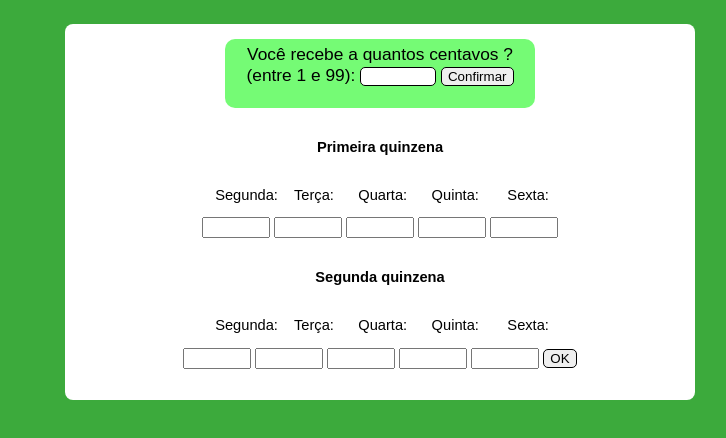
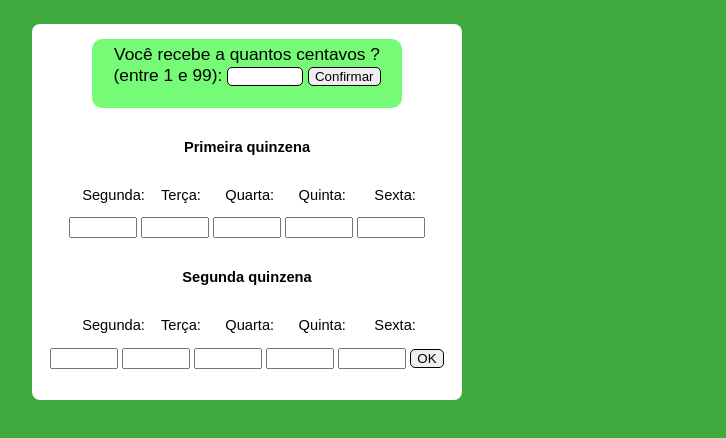
Before and after one commit to JairanGit/coquin, a plain HTML site: page index.html in a window 1280 px wide. Shown: the part 168-606 px from the top of the page, without its empty margins (393-1119 px from the left). Drawn offline with Linux system fonts and the light colour scheme.

Commit message:
Add files via upload

```diff
--- a/style.css
+++ b/style.css
@@ -2,7 +2,7 @@
     background: white;
     border-radius: 8px;
     padding: 15px;
-    margin-left: 450px;
-    margin-right: 30px;
-    width: 600px;
+    width: 400px;
+    margin: auto;
+
 }
```
